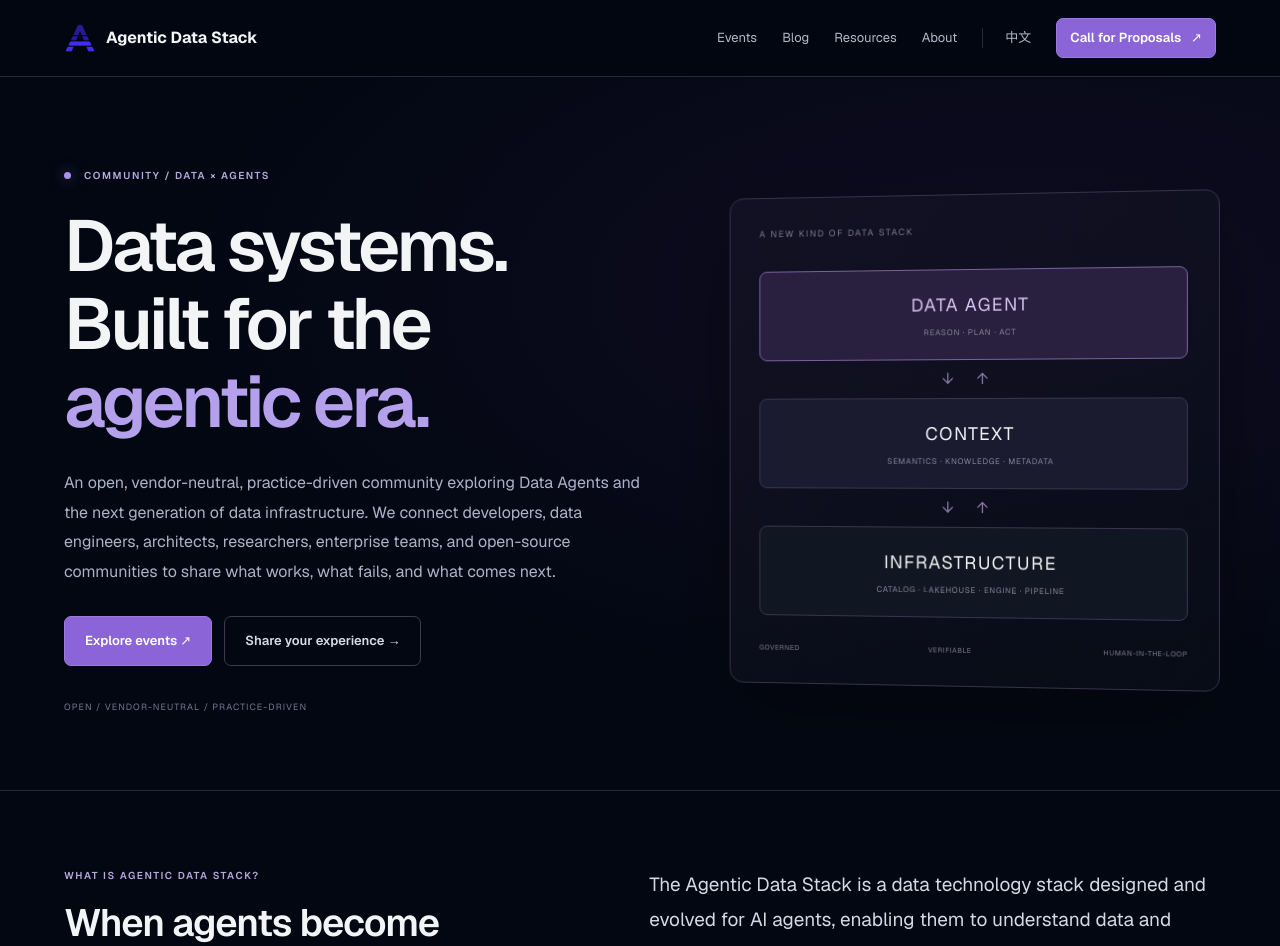
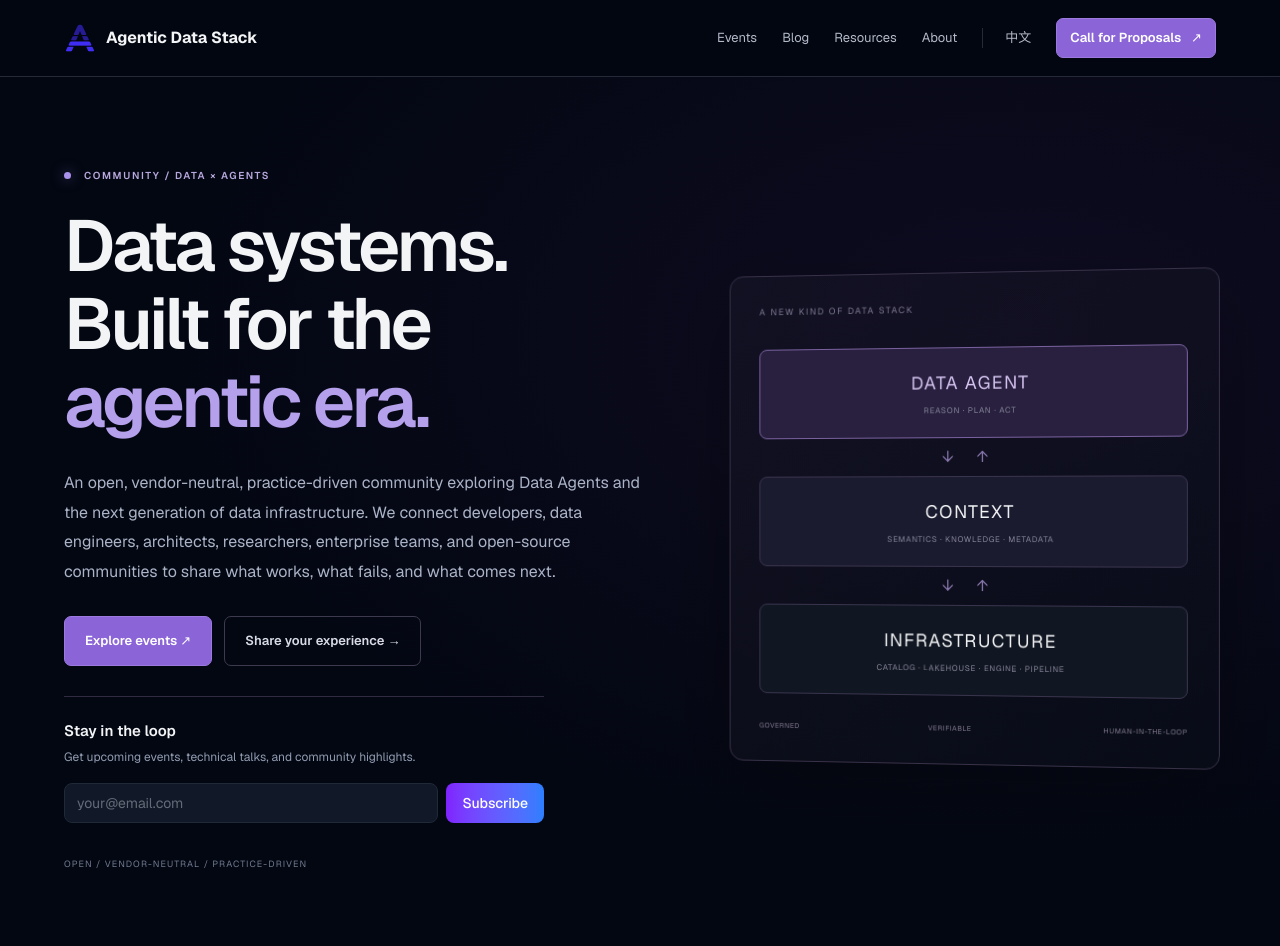
Before and after one commit to Datus-ai/agentic-data-stack-website, a Next.js app: page / in a window 1280 px wide. Shown: the top 946 px of the page. Built offline with nearby package versions, Linux system fonts and the light colour scheme.

Commit message:
Add bilingual newsletter signup to homepage hero

```diff
--- a/app/globals.css
+++ b/app/globals.css
@@ -175,3 +175,9 @@ a, button, input, summary { -webkit-tap-highlight-color: transparent; }
 .organization-name { font-size:22px; color:#f3f4f6; letter-spacing:-.03em; margin-left:10px; }
 .founder-datus { background:#f3f4f6; padding:12px 15px; border-radius:5px; width:210px; max-width:100%; }
 .founder-datus img { max-height:40px; }
+
+.hero-newsletter { max-width: 480px; margin-top: 30px; padding-top: 25px; border-top: 1px solid #302b40; }
+.community-main .hero-newsletter h2 { font-size: 15px; letter-spacing: 0; font-weight: 550; }
+.hero-newsletter > p { color: #929cb1; font-size: 12px; line-height: 1.8; margin: 7px 0 14px; }
+.compact-subscribe { display: flex; flex-wrap: wrap; gap: 8px; }
+.compact-subscribe .subscribe-message { flex-basis: 100%; line-height: 1.8; }
--- a/components/community/Pages.tsx
+++ b/components/community/Pages.tsx
@@ -1,5 +1,6 @@
 import Link from "next/link";
 import Navbar from "@/components/Navbar";
+import SubscribeForm from "@/components/newsletter/SubscribeForm";
 import Footer from "@/components/Footer";
 import LumaEmbed from "./LumaEmbed";
 import {
@@ -311,6 +312,11 @@ export function Home({ locale }: { locale: Locale }) {
               >
                 {zh ? "分享你的实践" : "Share your experience"} →
               </Link>
+            </div>
+            <div className="hero-newsletter">
+              <h2>{zh ? "订阅社区 Newsletter" : "Stay in the loop"}</h2>
+              <p>{zh ? "获取活动预告、技术分享与社区精选。" : "Get upcoming events, technical talks, and community highlights."}</p>
+              <SubscribeForm compact locale={locale} />
             </div>
             <p className="hero-principles">
               {zh
--- a/components/newsletter/SubscribeForm.tsx
+++ b/components/newsletter/SubscribeForm.tsx
@@ -79,7 +79,7 @@ export default function SubscribeForm({
 
   if (compact) {
     return (
-      <form onSubmit={handleSubmit} className="flex gap-2">
+      <form onSubmit={handleSubmit} className="compact-subscribe">
         <input
           type="email"
           aria-label={zh ? "邮箱地址" : "Email address"}
@@ -90,7 +90,7 @@ export default function SubscribeForm({
           }}
           placeholder="your@email.com"
           required
-          className="h-10 flex-1 rounded-lg border border-card-border bg-card-bg px-3 text-sm text-foreground placeholder:text-muted/60 focus:border-violet-500/50 focus:outline-none focus:ring-1 focus:ring-violet-500/30 transition-colors"
+          className="h-10 min-w-0 flex-1 rounded-lg border border-card-border bg-card-bg px-3 text-sm text-foreground placeholder:text-muted/60 focus:border-violet-500/50 focus:outline-none focus:ring-1 focus:ring-violet-500/30 transition-colors"
         />
         <button
           type="submit"
@@ -100,7 +100,7 @@ export default function SubscribeForm({
           {status === "loading" ? "..." : zh ? "订阅" : "Subscribe"}
         </button>
         {(status === "success" || status === "error") && (
-          <span className="self-center text-xs text-green-400">{message}</span>
+          <p role="status" className={`subscribe-message text-xs ${status === "error" ? "text-amber-300" : "text-green-400"}`}>{message}</p>
         )}
       </form>
     );
```
